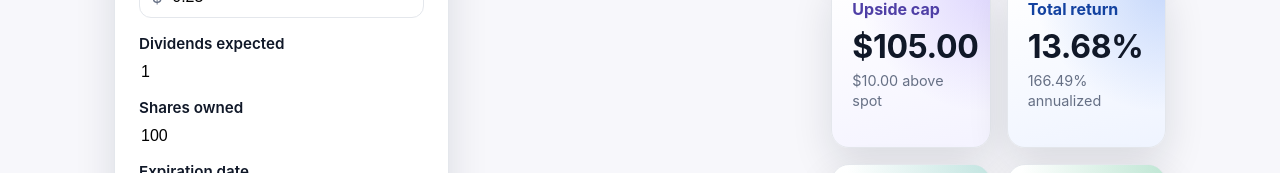
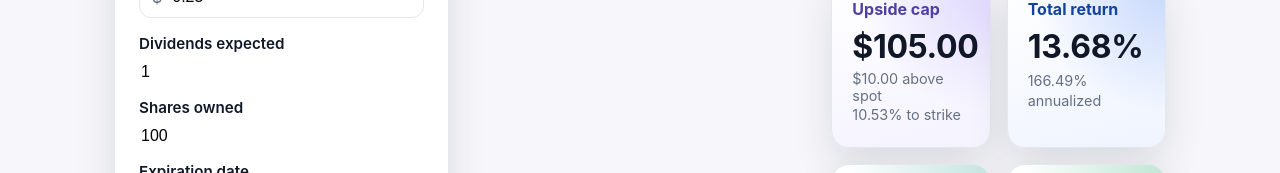
Before and after one commit to bryan171179/optionsplanner, a Next.js app: page /covered-call in a window 1280 px wide. Shown: the part 681-854 px from the top of the page. Built offline with nearby package versions, Linux system fonts and the light colour scheme.

Commit message:
Add upside cap percentage to strike display

```diff
--- a/app/covered-call/page.tsx
+++ b/app/covered-call/page.tsx
@@ -599,7 +599,10 @@ export default function CoveredCallPage() {
           <article className="result-card result-card--cap">
             <h3>Upside cap</h3>
             <p>{formatCurrency(calculations.safeStrikePrice)}</p>
-            <span>{formatCurrency(calculations.upsideCapValue)} above spot</span>
+            <div className="result-card-meta">
+              <span>{formatCurrency(calculations.upsideCapValue)} above spot</span>
+              <span>{formatPercentValue(calculations.upsideCapPct)} to strike</span>
+            </div>
           </article>
           <article className="result-card result-card--return">
             <h3>Total return</h3>
--- a/app/globals.css
+++ b/app/globals.css
@@ -248,6 +248,11 @@ input[type="date"]::-webkit-datetime-edit {
   font-size: 0.9rem;
 }
 
+.result-card-meta {
+  display: grid;
+  gap: 2px;
+}
+
 .result-card--profit {
   --card-accent: #12b76a;
   --card-tint: #ecfdf3;
```
